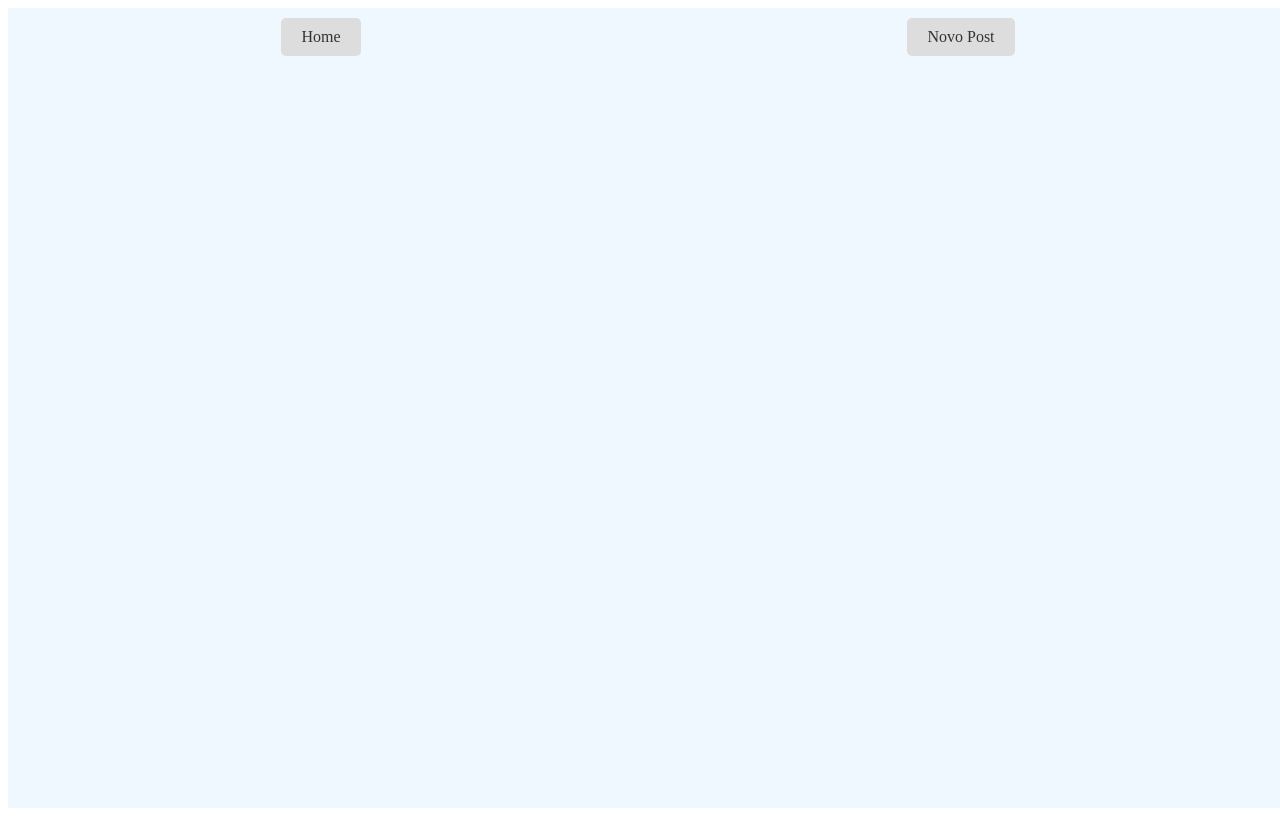
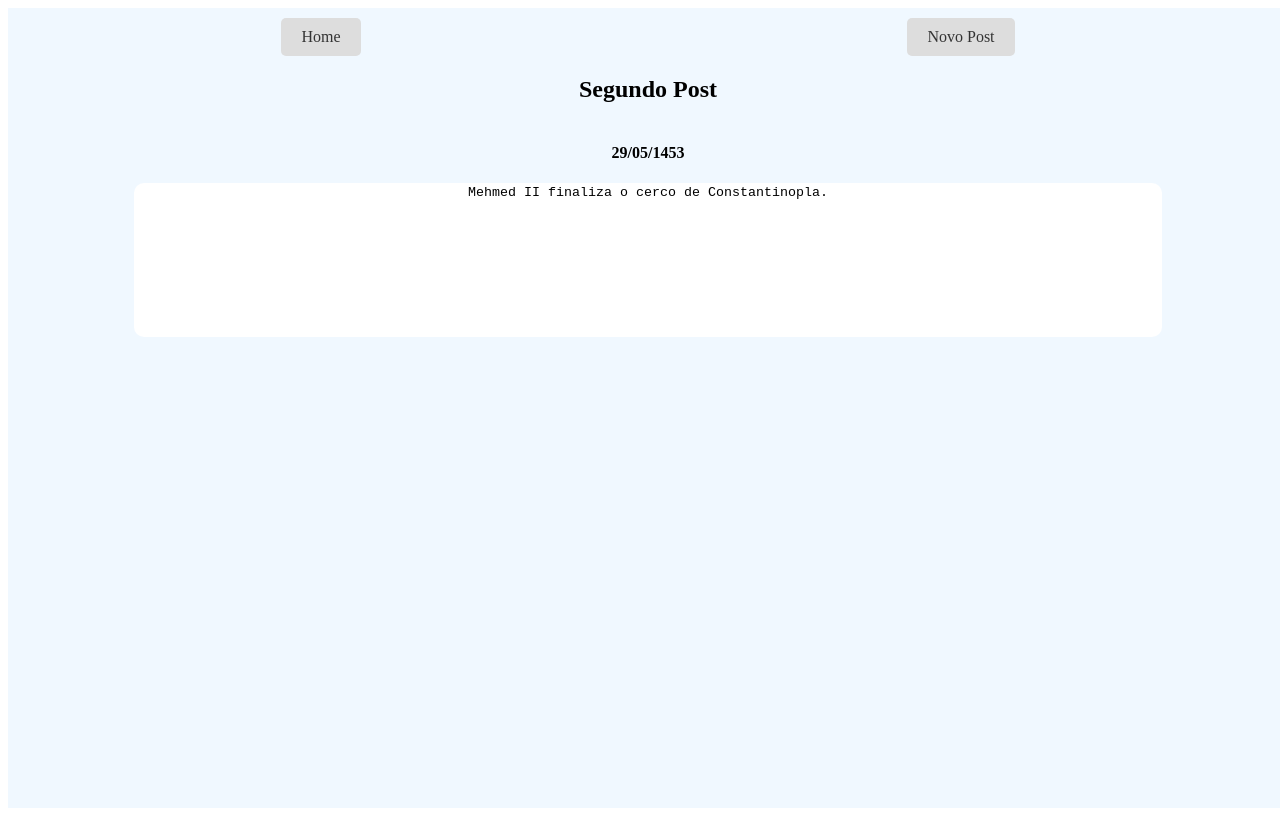
Before and after one commit to reinnerh/FirstBlog, a Vue app: page /detail/1 in a window 1280 px wide. Built offline with nearby package versions, Linux system fonts and the light colour scheme.

Commit message:
cria detail view

```diff
--- a/src/views/Detail.vue
+++ b/src/views/Detail.vue
@@ -1,7 +1,41 @@
 <script>
+export default {
+  props: {
+    posts: Array,
+  },
+  data(){
+    const idData = this.$route.params.id;
+    return {
+      id: idData,
+      post: this.posts[idData]
+    }
+  },
+};
 </script>
-
 <template>
   <main>
+    <h2>{{ post.title }}</h2>
+    <h4>{{ post.datetime }}</h4>
+    <textarea readonly :value="post.content" rows="10" cols="50"></textarea>
   </main>
 </template>
+
+<style scoped>
+textarea {
+  resize: none;
+  outline: none;
+  border: black;
+  border-radius: 10px;
+  justify-content: center;
+  align-items: center;
+  text-align: center;
+  width: 80%;
+}
+
+main {
+  display: flex;
+  flex-direction: column;
+  justify-content: center;
+  align-items: center;
+}
+</style>
```
